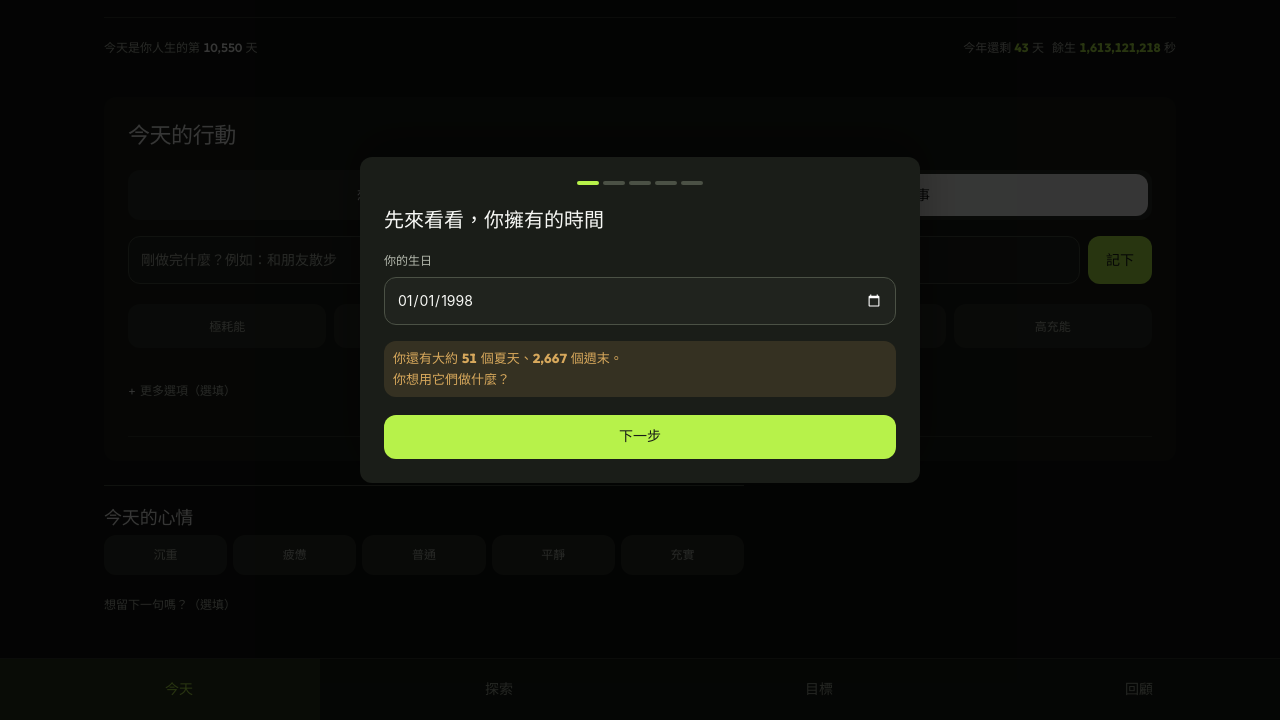
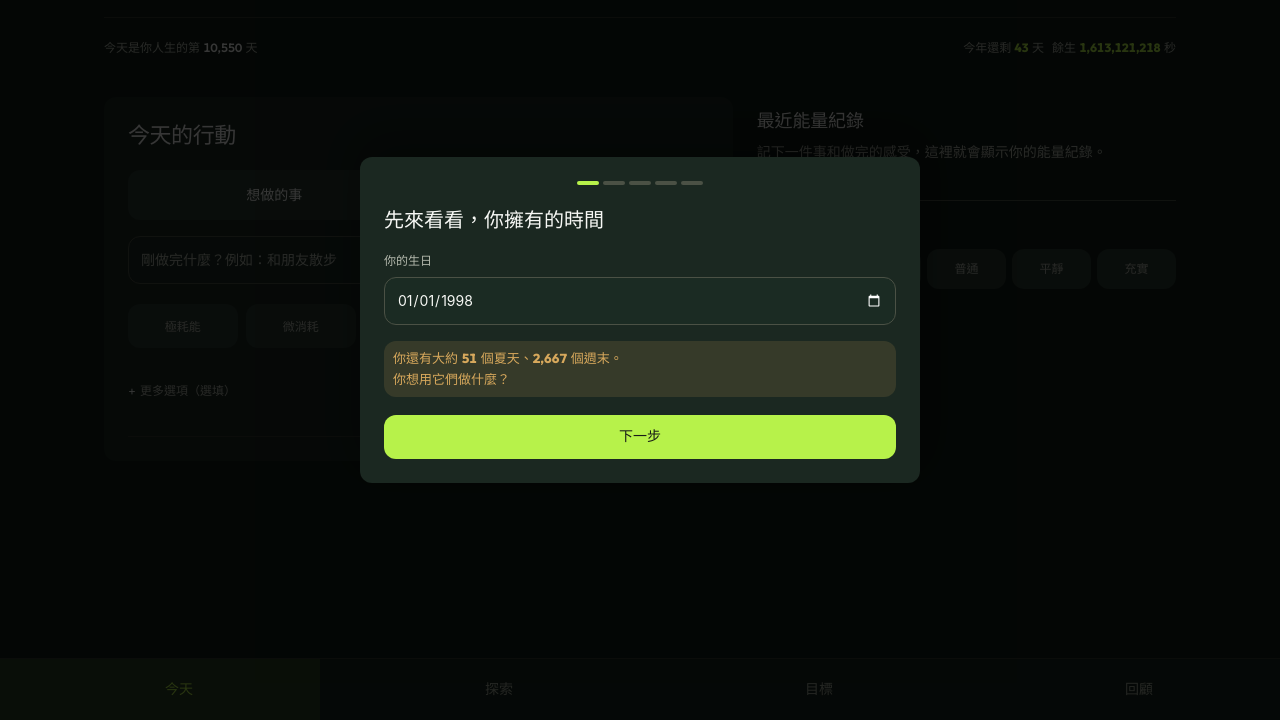
Before and after one commit to vannweng/life-compass, a website built with Vite: page index.html in a window 1280 px wide. Shown: the part 80-800 px from the top of the page. Built offline with nearby package versions, Linux system fonts and the light colour scheme; what @iconify-json/gravity-ui would draw is missing.

Commit message:
Refine Today dashboard and forest palette

```diff
--- a/src/styles/action-board.css
+++ b/src/styles/action-board.css
@@ -12,16 +12,16 @@
   --surface-padding: 24px;
   --section-gap: 24px;
   --control-height: 44px;
-  --bg: #111310;
-  --bg-elev: #20231e;
-  --card: #1a1d18;
-  --card-hi: #2b2f27;
+  --bg: #111c17;
+  --bg-elev: #1b2b23;
+  --card: #1b2821;
+  --card-hi: #2b3a31;
   --line: #4b5145;
   --rule: #34392f;
   --muted: #b4b9ad;
   --faint: #a4ab9b;
-  --material-nav: #181b16;
-  --material-sheet: #1a1d18;
+  --material-nav: #18251e;
+  --material-sheet: #1b2821;
   --primary-fill: #b7f24a;
   --primary-ink: #181b17;
 }
@@ -83,6 +83,20 @@ input::placeholder, textarea::placeholder { color: var(--muted); opacity: 1; }
 .goal-list { margin-top: 16px; }
 .time-strip { padding-block: 8px 16px; }
 #view-today #today-actions { background: var(--card); }
+.today-context { display: grid; gap: var(--section-gap); }
+.today-clues { padding: var(--space-default) 0; }
+.today-clues h3 { margin-bottom: var(--space-3); }
+.today-clues ul { list-style: none; }
+.today-clues li {
+  display: flex;
+  justify-content: space-between;
+  align-items: baseline;
+  gap: var(--gap-control);
+  padding-block: var(--space-3);
+  border-bottom: 1px solid var(--rule);
+  overflow-wrap: anywhere;
+}
+.today-clues .row__meta { flex: none; }
 .action-guidance { padding: 16px; }
 .action-extra summary { min-height: 44px; }
 .toast { line-height: 1.5; text-align: center; }
@@ -91,7 +105,9 @@ input::placeholder, textarea::placeholder { color: var(--muted); opacity: 1; }
   .exploration-hub > .card__head, .exploration-hub > .idea-add, .exploration-hub > .exploration-block:first-of-type { grid-column: 1 / -1; }
   #view-review #mood-trend { grid-column: 1; }
   #view-review #history-calendar { grid-column: 2; grid-row: 2 / span 2; }
-  #view-today .mood-reflection-card { max-width: 640px; width: 100%; }
+  #view-today { grid-template-columns: minmax(0, 3fr) minmax(0, 2fr); }
+  #view-today #today-actions { grid-column: 1; }
+  #view-today .today-context { grid-column: 2; }
 }
 .cal-day { min-height: 56px; }
 .mood-tree { width: 24px; }
--- a/src/views/TodayView.ts
+++ b/src/views/TodayView.ts
@@ -9,6 +9,9 @@ import { TodayActions } from '../components/TodayActions';
 import { mergeHandlers, type AppContext, type Handlers } from '../models/AppContextModel';
 import type { UserProfile } from '../models/ProfileModel';
 import { DateService } from '../services/DateService';
+import { GoodTimeService } from '../services/GoodTimeService';
+import { ENERGY_OPTIONS } from '../models/GoodTimeModel';
+import { escapeHtml } from '../services/TextService';
 
 /**
  * @description 今天分頁
@@ -22,10 +25,20 @@ export class TodayView {
    */
   static render(ctx: AppContext, profile: UserProfile): string {
     const date = DateService.todayKey();
+    const clues = GoodTimeService.recent(7).slice(0, 3);
     return `<div class="view" id="view-today">
       ${TimeStrip.render(profile)}
       ${TodayActions.render(date, ctx)}
-      ${MoodNoteCard.render(date)}
+      <aside class="today-context">
+        <section class="today-clues">
+          <h3>最近能量紀錄</h3>
+          ${clues.length ? `<ul>${clues.map((entry) => `<li>
+            <span>${escapeHtml(entry.activity)}</span>
+            <span class="row__meta">${ENERGY_OPTIONS.find((option) => option.value === entry.energy)?.label ?? ''}</span>
+          </li>`).join('')}</ul>` : '<p class="muted">記下一件事和做完的感受，這裡就會顯示你的能量紀錄。</p>'}
+        </section>
+        ${MoodNoteCard.render(date)}
+      </aside>
     </div>`;
   }
 
```
